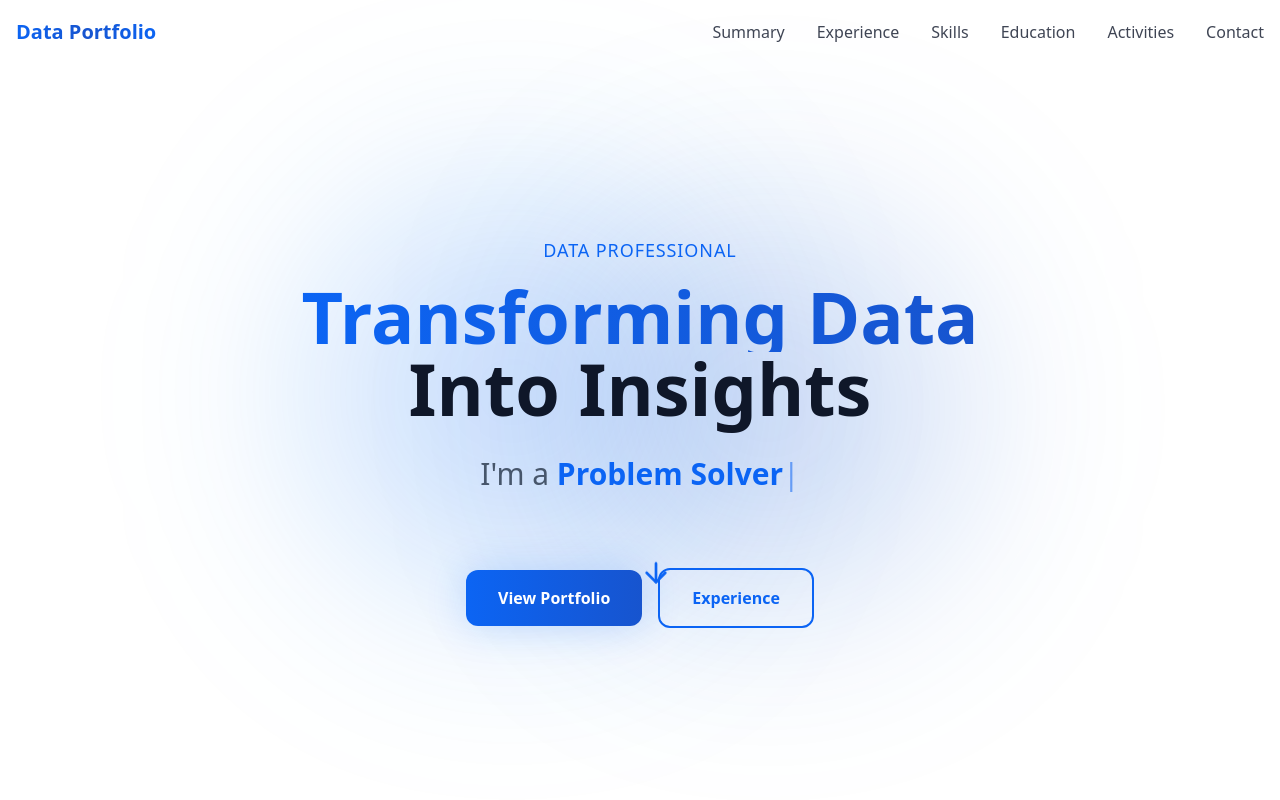
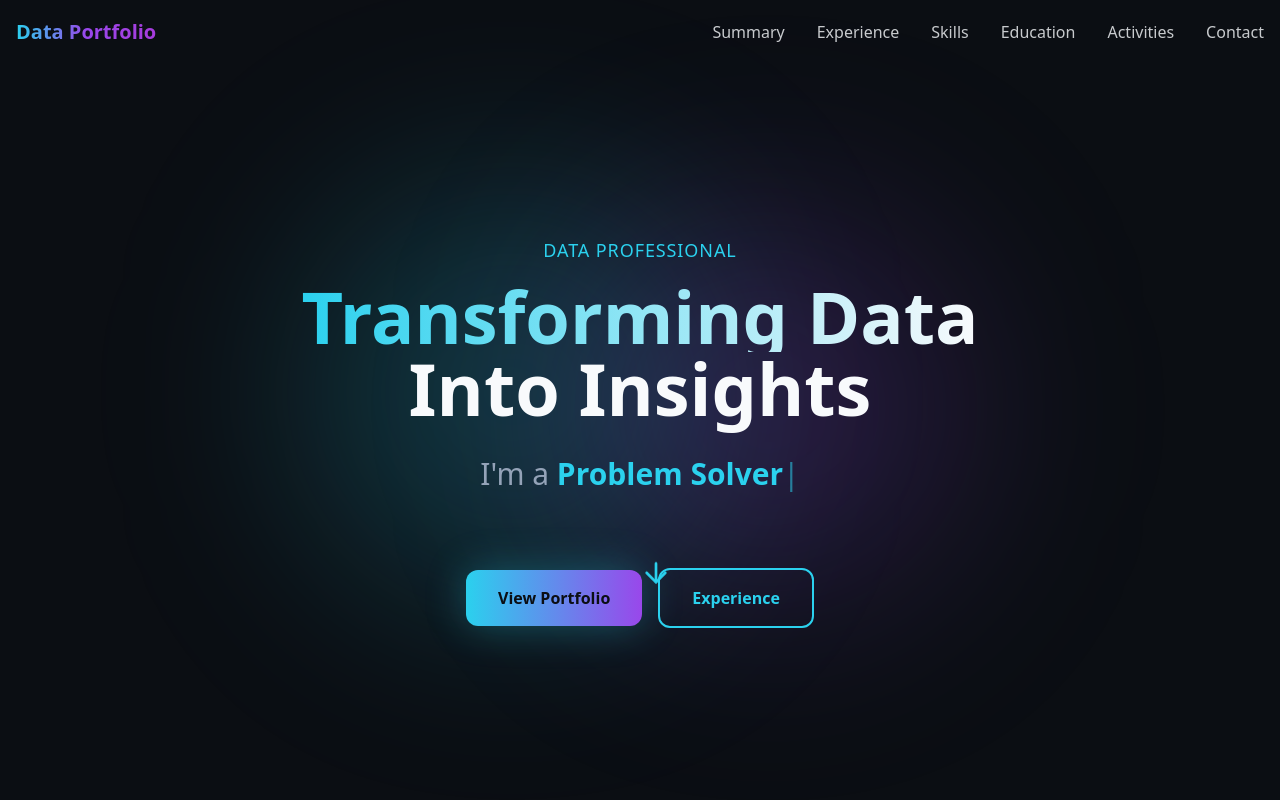
Before and after one commit to VibhavKaushik07/Portfolio, a React (Vite) app: page / in a window 1280 px wide. Shown: the top 800 px of the page. Built offline with nearby package versions, Linux system fonts and the light colour scheme; the HTML template or start-up script is replaced by a standard one.

Commit message:
Revert color changes

```diff
--- a/src/components/Hero.tsx
+++ b/src/components/Hero.tsx
@@ -44,7 +44,7 @@ const Hero = () => {
           <div className="space-y-4">
             <p className="text-primary text-lg tracking-wider uppercase">Data Professional</p>
             <h1 className="text-5xl md:text-7xl font-bold leading-tight">
-              <span className="relative inline-block bg-gradient-to-r from-primary via-secondary to-accent bg-clip-text text-transparent bg-[length:200%_100%] animate-shimmer">
+              <span className="relative inline-block bg-gradient-to-r from-primary via-foreground to-secondary bg-clip-text text-transparent bg-[length:200%_100%] animate-shimmer">
                 Transforming Data
               </span>
               <br />
@@ -61,13 +61,13 @@ const Hero = () => {
           <div className="flex flex-col sm:flex-row gap-4 justify-center items-center pt-8">
             <a
               href="#summary"
-              className="px-8 py-4 bg-gradient-to-r from-primary to-secondary text-white font-semibold rounded-lg glow-effect hover:scale-105 transition-all"
+              className="px-8 py-4 bg-gradient-to-r from-primary to-secondary text-background font-semibold rounded-lg glow-effect hover:scale-105 transition-all"
             >
               View Portfolio
             </a>
             <a
               href="#experience"
-              className="px-8 py-4 border-2 border-primary text-primary font-semibold rounded-lg hover:bg-primary hover:text-white transition-all"
+              className="px-8 py-4 border-2 border-primary text-primary font-semibold rounded-lg hover:bg-primary/10 transition-all"
             >
               Experience
             </a>
--- a/src/index.css
+++ b/src/index.css
@@ -8,45 +8,45 @@ All colors MUST be HSL.
 
 @layer base {
   :root {
-    --background: 0 0% 100%;
-    --foreground: 222 47% 11%;
+    --background: 220 26% 6%;
+    --foreground: 210 40% 98%;
 
-    --card: 0 0% 100%;
-    --card-foreground: 222 47% 11%;
+    --card: 220 20% 10%;
+    --card-foreground: 210 40% 98%;
 
-    --popover: 0 0% 100%;
-    --popover-foreground: 222 47% 11%;
+    --popover: 220 20% 10%;
+    --popover-foreground: 210 40% 98%;
 
-    --primary: 217 91% 50%;
-    --primary-foreground: 0 0% 100%;
-    --primary-glow: 217 91% 60%;
+    --primary: 189 85% 55%;
+    --primary-foreground: 220 26% 6%;
+    --primary-glow: 189 95% 65%;
 
-    --secondary: 220 80% 45%;
-    --secondary-foreground: 0 0% 100%;
-    --secondary-glow: 220 80% 55%;
+    --secondary: 270 80% 60%;
+    --secondary-foreground: 210 40% 98%;
+    --secondary-glow: 280 90% 70%;
 
-    --muted: 210 40% 96%;
-    --muted-foreground: 215 20% 35%;
+    --muted: 220 20% 15%;
+    --muted-foreground: 215 20% 65%;
 
-    --accent: 217 91% 50%;
-    --accent-foreground: 0 0% 100%;
+    --accent: 280 70% 55%;
+    --accent-foreground: 210 40% 98%;
 
-    --destructive: 0 84% 60%;
-    --destructive-foreground: 0 0% 100%;
+    --destructive: 0 84.2% 60.2%;
+    --destructive-foreground: 210 40% 98%;
 
-    --border: 214 32% 91%;
-    --input: 214 32% 91%;
-    --ring: 217 91% 50%;
+    --border: 220 20% 20%;
+    --input: 220 20% 15%;
+    --ring: 189 85% 55%;
 
     --radius: 0.75rem;
 
-    --gradient-primary: linear-gradient(135deg, hsl(217 91% 50%), hsl(220 80% 45%));
-    --gradient-card: linear-gradient(145deg, hsl(0 0% 100%), hsl(210 40% 98%));
-    --gradient-accent: linear-gradient(90deg, hsl(217 91% 50%), hsl(220 80% 50%));
+    --gradient-primary: linear-gradient(135deg, hsl(189 85% 55%), hsl(270 80% 60%));
+    --gradient-card: linear-gradient(145deg, hsl(220 20% 12%), hsl(220 20% 8%));
+    --gradient-accent: linear-gradient(90deg, hsl(189 85% 55%), hsl(280 70% 55%));
 
-    --shadow-glow: 0 0 40px hsl(217 91% 50% / 0.2);
-    --shadow-glow-hover: 0 0 60px hsl(217 91% 50% / 0.3);
-    --shadow-card: 0 8px 32px hsl(217 91% 50% / 0.1);
+    --shadow-glow: 0 0 40px hsl(189 85% 55% / 0.3);
+    --shadow-glow-hover: 0 0 60px hsl(189 85% 55% / 0.5);
+    --shadow-card: 0 8px 32px hsl(220 26% 2% / 0.5);
 
     --transition-smooth: all 0.3s cubic-bezier(0.4, 0, 0.2, 1);
   }
```
